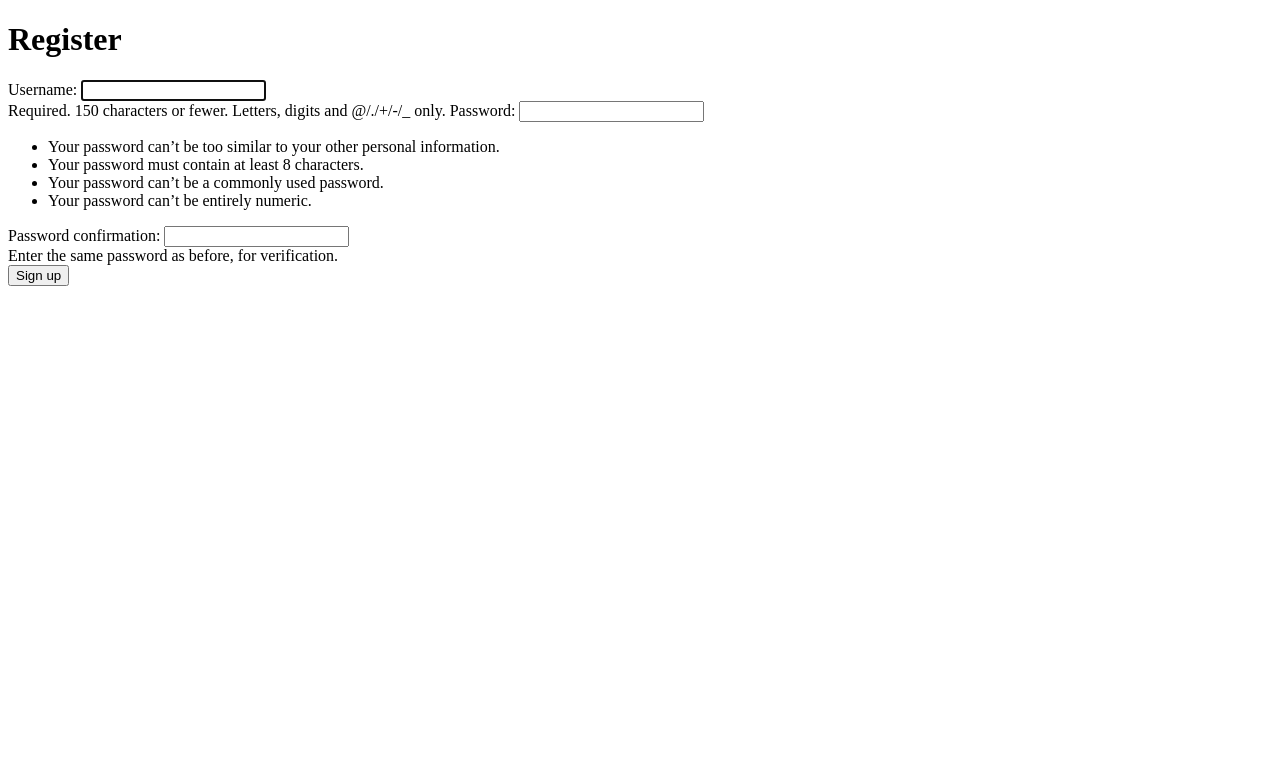
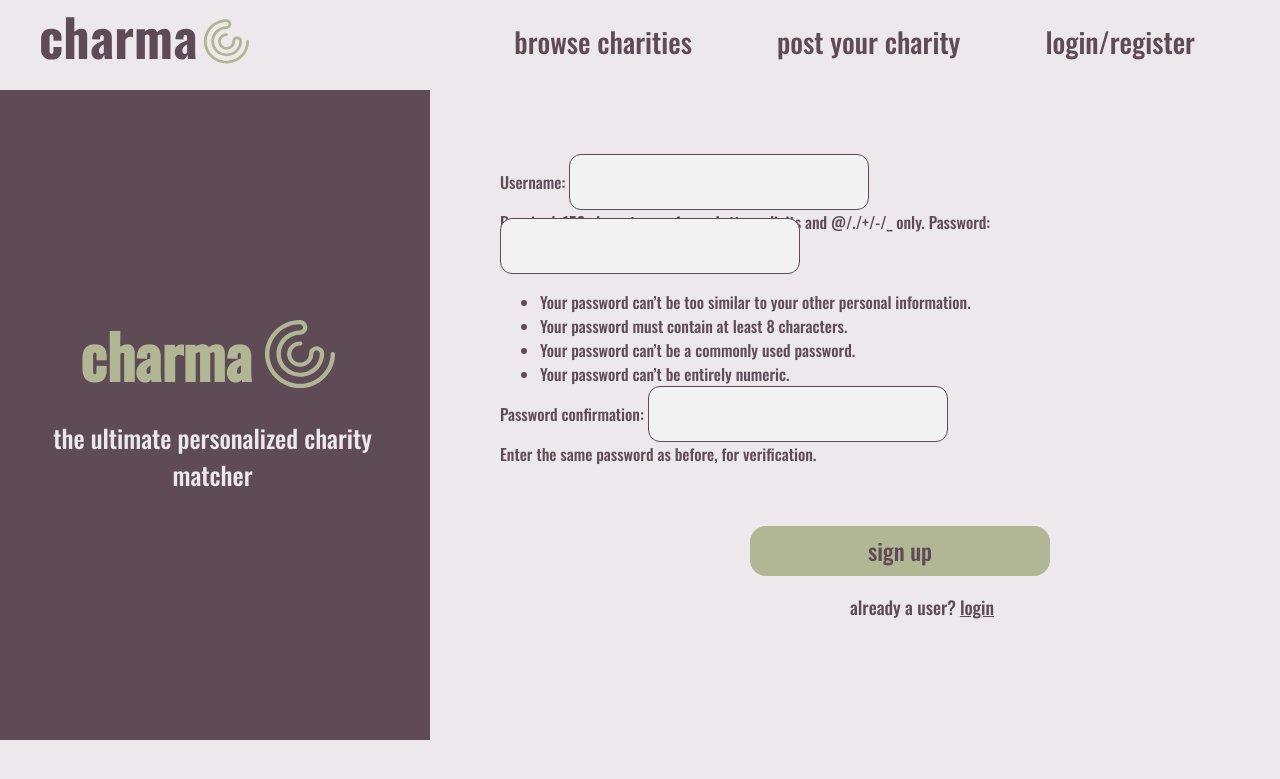
Before and after one commit to twishapatel7/cac22, a Django app: page /users/register/ in a window 1280 px wide. Shown: the top 779 px of the page. Run offline with Django 4.2, Linux system fonts and the light colour scheme.

Commit message:
styles for login and register

```diff
--- /dev/null
+++ b/users/static/users/register.css
@@ -0,0 +1,252 @@
+body {
+    margin: 0;
+    background-color: #EDE8EC;
+    font-family: 'Oswald';
+ }
+
+ header::after {
+    content: '';
+    display: table;
+    clear: both;
+ }
+
+ .navbar {
+    display: flex;
+    position: relative;
+    align-items: center;
+    color: #5E4B56;
+    justify-content: space-between;
+ }
+
+ .navbar-links ul {
+    display: flex;
+    margin-top: -69px;
+    list-style: none;
+    flex-direction: row;
+    display: flex;
+ }
+
+
+ .navbar-links li a {
+    display: block;
+    text-decoration: none;
+    padding-right: 85px;
+    color:#5E4B56;
+    text-transform: lowercase;
+    font-size: 28px;
+ }
+
+ .navbar-links ul a:hover {
+    color: #5E4B56;
+ }
+
+ .navbar-links ul a::before {
+    content: '';
+    display: block;
+    background-color: #5E4B56;
+    height: 5px;
+    top: 60;
+    width: 0%;
+    transition: all ease-in-out 250ms;
+ }
+
+ nav a:hover::before {
+    width: 100%;
+ }
+
+ .toggle-button {
+    position: absolute;
+    top: .75rem;
+    right: 1rem;
+    display: none;
+    flex-direction: column;
+    justify-content: space-around;
+    width: 30px;
+    height: 21px;
+    margin-top: 20px;
+ }
+
+ .toggle-button .bar {
+    height: 3px;
+    width: 100%;
+    background-color:#5E4B56;
+    border-radius: 10px;
+ }
+
+ @media (max-width: 950px) {
+    .navbar {
+        flex-direction: column;
+        align-items: flex-start;
+    }
+
+    .toggle-button {
+        display: flex;
+    }
+
+    .navbar-links {
+        display: none;
+        width: 100%;
+    }
+
+    .navbar-links ul {
+        width: 100%;
+        flex-direction: column;
+    }
+
+    .navbar-links ul li {
+        text-align: center;
+    }
+
+    .navbar-links.active {
+        display: flex;
+    }
+ }
+
+ img.circle {
+    width: 220px;
+    margin-left: 35px;
+    margin-top: -55px;
+ }
+
+ .block {
+   background-color: #5E4B56;
+   padding-top: 170px;
+   padding-bottom: 50px;
+   margin-top: -80px;
+   width: 430px;
+   height: 430px;
+   float: left;
+ }
+
+
+ h2 {
+   color: #B1B695;
+   font-size: 60px;
+   text-align: center;
+   margin-left: 80px;
+ }
+
+ .logo {
+   width: 70px;
+   padding-left: 10px;
+   position: relative;
+ }
+
+   h4 {
+   color:#EDE8EC;
+   font-size: 25px;
+   text-transform: lowercase;
+   font-weight: 200;
+   text-align: center;
+   margin-top: -30px;
+   margin-left: -5px;
+ }
+
+.logo , h2 {
+   vertical-align: middle;
+   display: inline-block;
+
+}
+
+.sign {
+   width: 85px;
+   margin-left: 300px;
+   margin-top: -40px;
+}
+
+h3 {
+   color: #5E4B56;
+   text-transform: lowercase;
+   font-weight: 400;
+   font-size: 30px;
+   margin-left: 890px;
+   margin-top: -5px;
+}
+
+
+.field-1, .field-2, .field-3, .field-4 {
+    color: #5E4B56;
+    font-size: 22px;
+    font-weight: 200;
+    display:inline-block;
+    padding-left: 40px;
+    padding-right: 40px;
+ }
+
+ .field-3 {
+   margin-right: 60px;
+ }
+
+ .submit-btn {
+    align-items: center;
+   background-color: #B1B695;
+   border-radius: 16px;
+   height: 50px;
+   width: 300px;
+   border-width: 0;
+   box-sizing: border-box;
+   cursor: pointer;
+   display: inline-flex;
+   flex-direction: column;
+   font-family: 'Oswald';
+   font-size: 23px;
+   font-weight: 430;
+   color: #5E4B56;
+   justify-content: center;
+   text-align: center;
+   text-decoration: none;
+   transform: translate3d(0, 0, 0);
+   transition: all 150ms;
+   text-transform: lowercase;
+   margin-left: 20px;
+   margin-top: 60px;
+ }
+
+ .submit-btn:hover {
+    box-shadow: rgba(0, 1, 0, .2) 0 2px 8px;
+    opacity: .85;
+  }
+
+  .submit-btn:active {
+    outline: 0;
+  }
+
+  .submit-btn:focus {
+    box-shadow: rgba(0, 0, 0, .5) 0 0 0 3px;
+  }
+
+ input {
+    font-family: "Oswald";
+    font-weight: 100;
+    outline: 0;
+    background: #f2f2f2;
+    border: 0.5px solid #5E4B56;
+    padding: 15px;
+    border-radius: 12px;
+    box-sizing: border-box;
+    font-size: 16px;
+    width: 300px;
+    margin-top: -20px;
+ }
+
+ .options {
+    font-size: 18px;
+    color: #5E4B56;
+    margin-left: 350px;
+    display: inline-block;
+ }
+
+ .jog {
+    display: inline-block;
+    font-size: 18px;
+    color: #5E4B56;
+  }
+
+ .best {
+    text-align: center;
+ }
+
+.formstyle {
+    margin-left: 500px;
+    color: #5E4B56;
+}
--- a/users/templates/users/home.html
+++ b/users/templates/users/home.html
@@ -5,7 +5,7 @@
     <meta http-equiv="X-UA-Compatible" content="IE=edge">
     <meta name="viewport" content="width=device-width, initial-scale=1.0">
     {% load static %}
-    <link rel="stylesheet" href="{% static 'users/styles.css' %}">
+    <link rel="stylesheet" type="text/css" href="{% static 'users/styles.css' %}">
     <script src="script.js" defer></script>
     <link rel="preconnect" href="https://fonts.googleapis.com">
     <link rel="preconnect" href="https://fonts.gstatic.com" crossorigin>
--- a/users/templates/users/login.html
+++ b/users/templates/users/login.html
@@ -6,7 +6,7 @@
     <meta name="viewport" content="width=device-width, initial-scale=1.0">
 
     {% load static %}
-    <link rel="stylesheet" href="{% static 'users/styles.css' %}">
+    <link rel="stylesheet" href="{% static 'users/login.css' %}">
     <script src="script.js" defer></script>
     <link rel="preconnect" href="https://fonts.googleapis.com">
     <link rel="preconnect" href="https://fonts.gstatic.com" crossorigin>
@@ -41,13 +41,16 @@
       <h3> Login to Your Account </h3>
 
     </section>
+    <div class="formstyle">
     <form action="" method="POST">
         {% csrf_token %}
         {{ form }}
+        <br>
         <p class="options"> new to charma? </p>
         <a href="register.html" class="jog"> create an account </a>
         <br>
         <button class = "submit-btn">Log in</button>
     </form>
+    </div>
 </body>
 </html>
--- a/users/templates/users/register.html
+++ b/users/templates/users/register.html
@@ -6,16 +6,47 @@
     <meta name="viewport" content="width=device-width, initial-scale=1.0">
     <link rel="preconnect" href="https://fonts.googleapis.com">
     <link rel="preconnect" href="https://fonts.gstatic.com" crossorigin>
+    {% load static %}
     <link href="https://fonts.googleapis.com/css2?family=Oswald:wght@500&display=swap" rel="stylesheet">
-    <title>Document</title>
+    <link rel="stylesheet" href="background_styles.css">
+    <link rel="stylesheet" href="{% static 'users/register.css' %}">
+    <script src="script.js" defer></script>
+    <title>charma</title>
 </head>
 <body>
-    <h1>Register</h1>
+    <header>
+        <nav class="navbar">
+          <a href="index.html">{% load static %} <img class="circle" src="{% static "users/media/logo.svg" %}" alt="home"/></a>
+          <a href="#" class="toggle-button">
+            <span class="bar"></span>
+            <span class="bar"></span>
+            <span class="bar"></span>
+          </a>
+          <div class="navbar-links">
+            <ul>
+              <li><a href="/posts/postsHome">Browse Charities</a></li>
+              <li><a href="/posts/addPost">Post your Charity</a></li>
+              <li><a href="/users/choice">Login/Register</a></li>
+            </ul>
+          </div>
+        </nav>
+      </header>
+      <section class= "block">
+        <h2> charma </h2>
+        {% load static %} <img class= "logo" src="{% static "users/media/logoplain.svg" %}" alt="home"/>
+        <h4> The ultimate personalized charity <br> matcher </h4>
+      </section>
+    <div class = "formstyle">
     <form action="" method="POST">
         {% csrf_token %}
         {{ form }}
         <br>
-        <button class = "btn">Sign up</button>
+        <div class="best">
+            <button type="submit" id="imp-btn" name="" class="submit-btn"> sign up </button>
+          </div>
+        <p class="options"> already a user? </p>
+        <a href="login.html" class="jog"> login </a>
+    </div>
     </form>
 </body>
 </html>
```
Also changed, not shown: users/static/users/login.css (+11 -5 lines).
